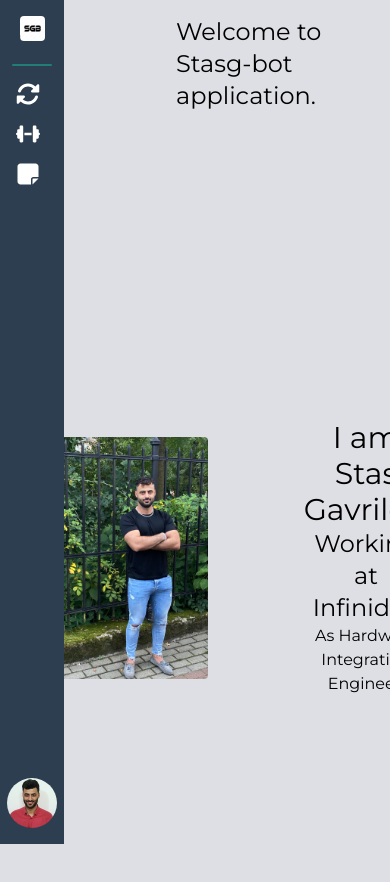
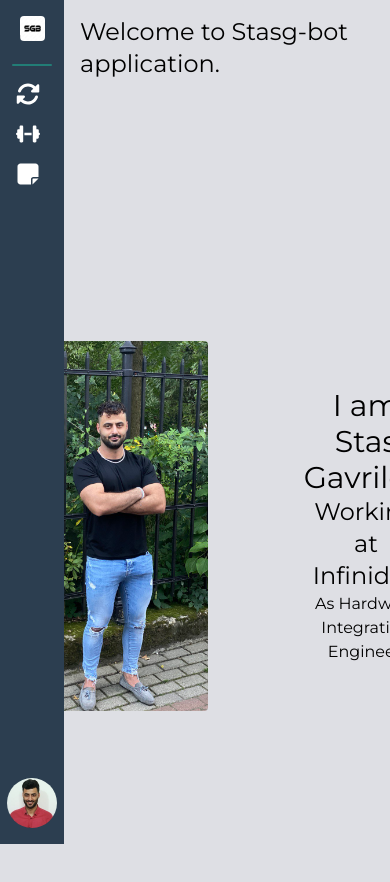
Before and after one commit to StasGavrilov/SGUtils, a Next.js app: page / in a window 390 px wide. Shown: the top 882 px of the page. Built offline with nearby package versions, Linux system fonts and the light colour scheme.

Commit message:
fixed box

```diff
--- a/src/components/Box/Box.tsx
+++ b/src/components/Box/Box.tsx
@@ -5,9 +5,8 @@ interface ITitle {
 
 export default function Box({ title, children }: ITitle) {
   return (
-    <div className="p-4">
+    <div className="p-4 lg:ml-0 ml-[-6rem] transition-all duration-500 ease-in-out">
       <h2 className='text-2xl'>{title}</h2>
-
       <main className="p-2 mt-4">
         {children}
       </main>
```
